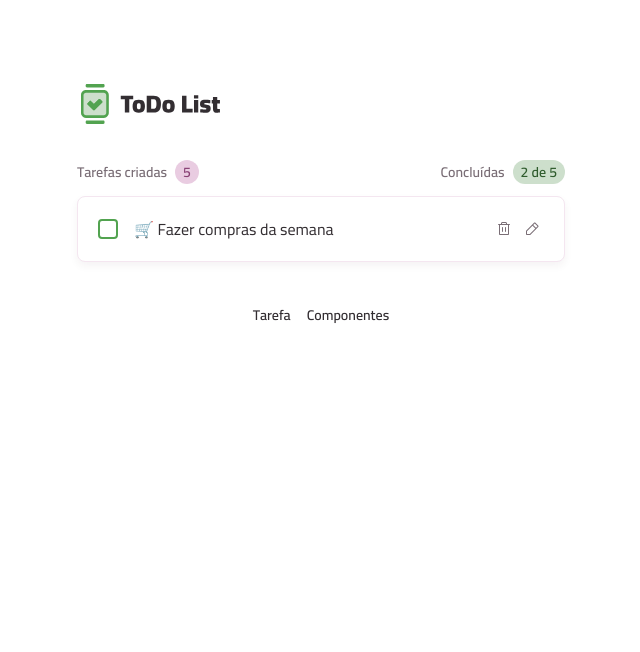
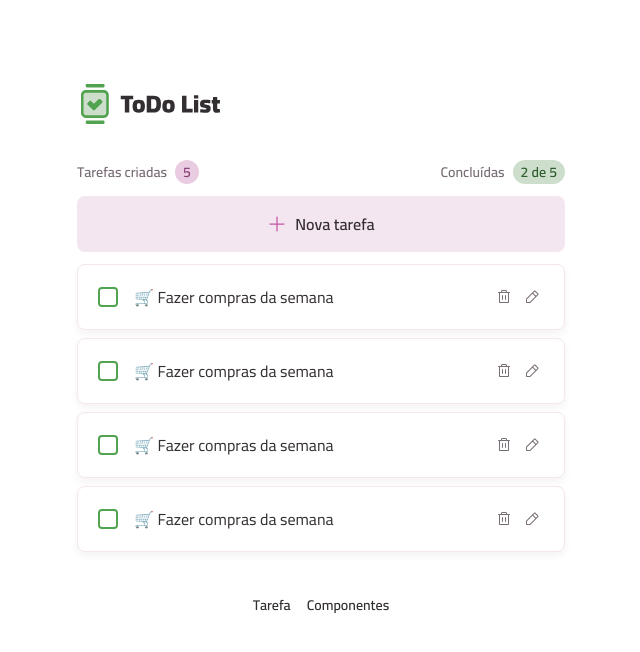
Before and after one commit to macedocmateus/ToDoList, a React (Vite) app: page / in a window 1280 px wide. Shown: the top 652 px of the page, without its empty margins (319-959 px from the left). Built offline with nearby package versions, Linux system fonts and the light colour scheme.

Commit message:
add tasks-list

```diff
--- /dev/null
+++ b/src/core-components/tasks-list.tsx
@@ -0,0 +1,22 @@
+import Button from '../components/button'
+import PlusIcon from '../assets/Plus-Regular.svg?react'
+import TaskItem from './task-item'
+
+export default function TasksList() {
+  return (
+    <>
+      <section>
+        <Button icon={PlusIcon} className="w-full">
+          Nova tarefa
+        </Button>
+      </section>
+
+      <section className="space-y-2">
+        <TaskItem />
+        <TaskItem />
+        <TaskItem />
+        <TaskItem />
+      </section>
+    </>
+  )
+}
--- a/src/pages/page-home.tsx
+++ b/src/pages/page-home.tsx
@@ -1,5 +1,5 @@
 import Container from '../components/container'
-import TaskItem from '../core-components/task-item'
+import TasksList from '../core-components/tasks-list'
 import TasksSummary from '../core-components/tasks-summary'
 
 export default function PageHome() {
@@ -9,7 +9,7 @@
         <TasksSummary />
       </header>
 
-      <TaskItem />
+      <TasksList />
     </Container>
   )
 }
```
Also changed, not shown: src/assets/images/Logo.svg.
